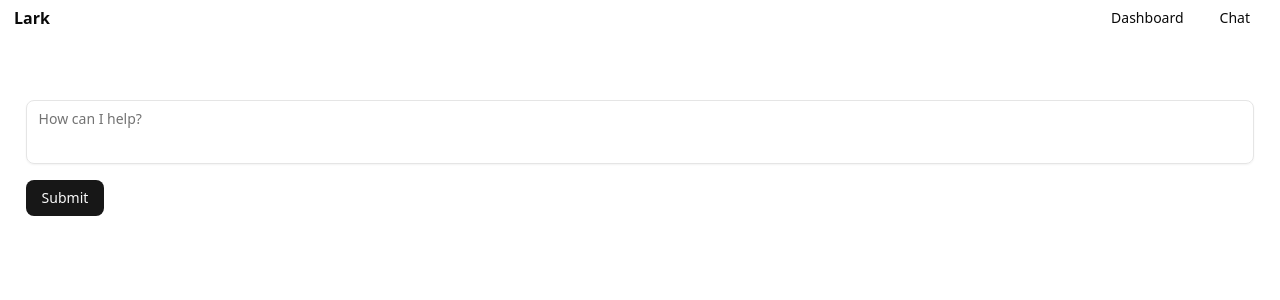
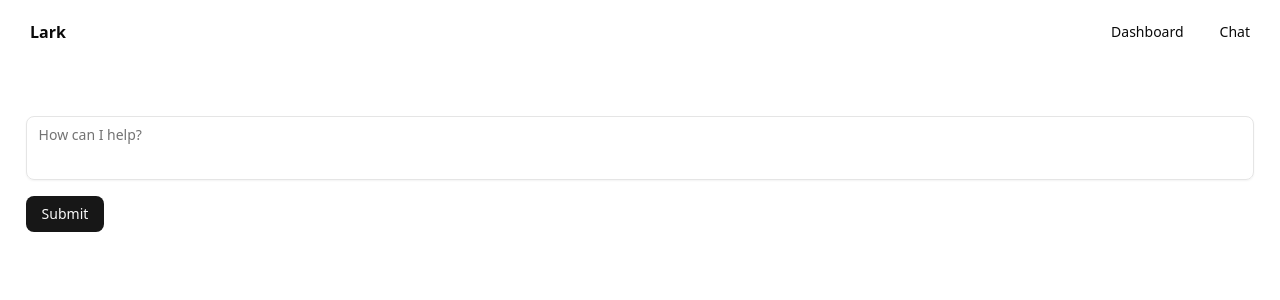
Before and after one commit to permalik/lark-web, a React (Vite) app: page / in a window 1280 px wide. Shown: the top 300 px of the page. Built offline with nearby package versions, Linux system fonts and the light colour scheme.

Commit message:
feat: update header, api calls

```diff
--- a/src/App.tsx
+++ b/src/App.tsx
@@ -12,8 +12,8 @@ import { Link } from "@radix-ui/react-navigation-menu";
 function App() {
   return (
     <>
-      <header className="mx-3.5 mb-16 flex items-center justify-between">
-        <a href="/" className="font-semibold">
+      <header className="mx-3.5 mb-16 pt-3 flex items-center justify-between">
+        <a href="/" className="px-4 py-2 rounded-md font-semibold">
           Lark
         </a>
         <NavigationMenu>
--- a/src/components/ui/chat/chat.tsx
+++ b/src/components/ui/chat/chat.tsx
@@ -16,7 +16,7 @@ import {
 import { Textarea } from "@/components/ui/textarea";
 
 const FormSchema = z.object({
-  prompt: z.string().max(200, {
+  content: z.string().max(200, {
     message: "Prompt must not exceed 200 char.",
   }),
 });
@@ -28,14 +28,13 @@ export function ChatForm() {
 
   async function onSubmit(data: z.infer<typeof FormSchema>) {
     try {
+      console.log("WEB Received prompt:", data);
       const response = await fetch("http://127.0.0.1:3000/api/prompts", {
         method: "POST",
         headers: {
           "Content-Type": "application/json",
         },
-        body: JSON.stringify({
-          data,
-        }),
+        body: JSON.stringify(data),
       });
       if (!response.ok) {
         throw new Error(`Response status: ${response.status}`);
@@ -64,7 +63,7 @@ export function ChatForm() {
       <form onSubmit={form.handleSubmit(onSubmit)} className="space-y-4">
         <FormField
           control={form.control}
-          name="prompt"
+          name="content"
           render={({ field }) => (
             <FormItem>
               <FormControl>
```
